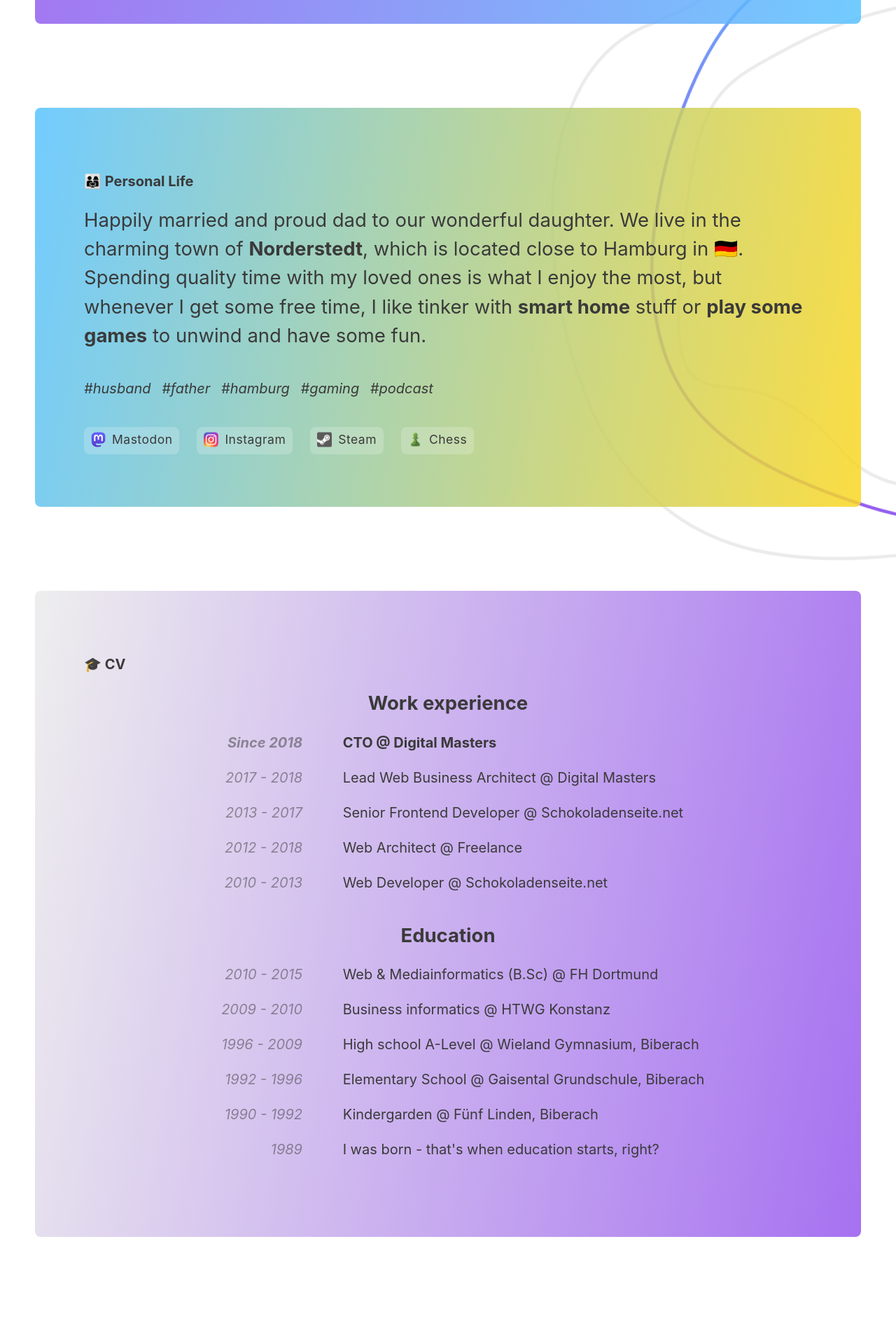
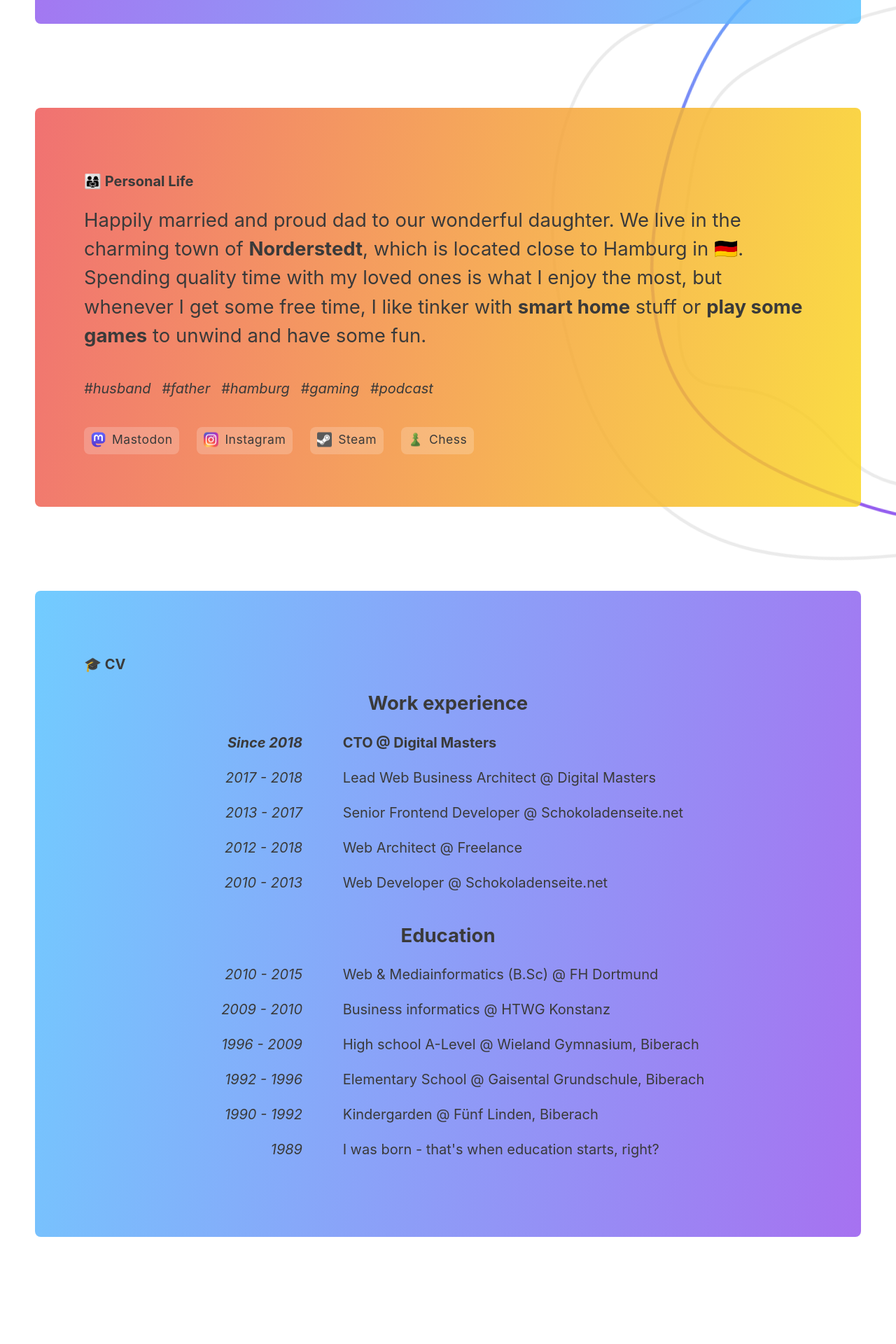
Before and after one commit to l4ci/l4ci.github.io, a Jekyll site: the page built from index.html, in a window 1280 px wide. Shown: the part 1708-3628 px from the top of the page at 70% size. Built offline with Jekyll 4.4.1, drawn with Linux system fonts in a browser that asks for light colours; Markdown is read by kramdown in place of the engine named in the settings; the list of posts is cut into pages by our own code.

Commit message:
Update main.css
changed bg colors

```diff
--- a/assets/css/main.css
+++ b/assets/css/main.css
@@ -344,10 +344,10 @@ body.dark .section__bg {
 }
 .section__bg--blue {
   z-index: -2;
-  background: linear-gradient(100deg, var(--blue), var(--yellow));
+  background: linear-gradient(100deg, var(--red), var(--yellow));
 }
 .section__bg--yellow {
-  background: linear-gradient(100deg, var(--lightgrey), var(--purple));
+  background: linear-gradient(100deg, var(--blue), var(--purple));
 }
 
 .section__text {
@@ -526,7 +526,6 @@ dl {
 }
 dl dt {
   display: block;
-  color: var(--black-50);
   font-style: italic;
 }
 @media (min-width: 600px) {
```
